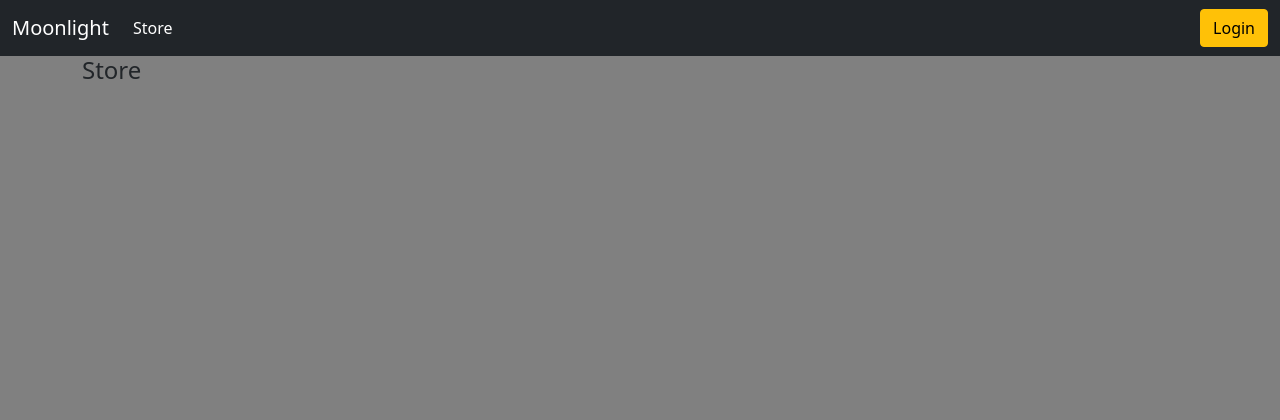
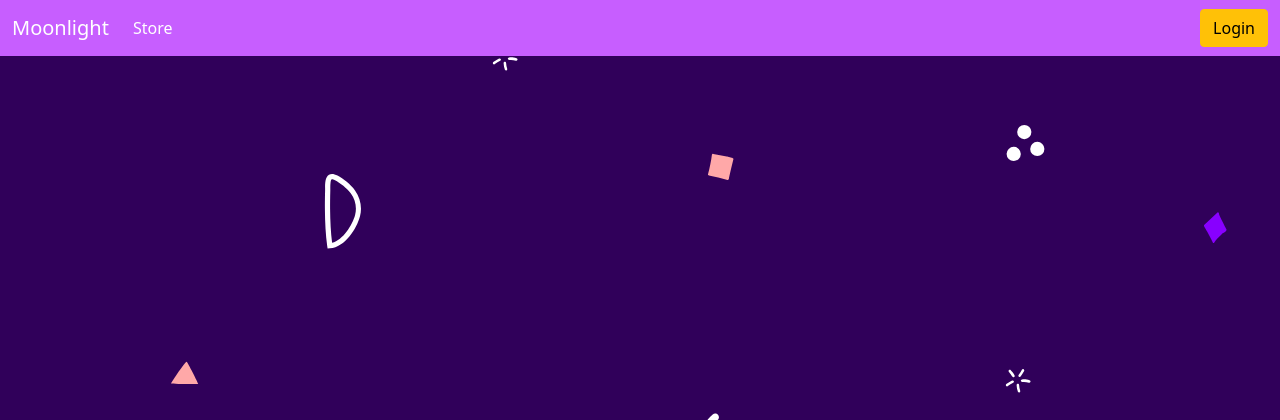
Before and after one commit to caicesardev/ecommerce, a Django app: template ecommerce/store/templates/store/store.html in a window 1280 px wide. Shown: the top 420 px of the page. Run offline with Django 3.2, Linux system fonts and the light colour scheme; the template is opened without the code that fills it, so the values that code supplies are empty.

Commit message:
Making some changes

```diff
--- a/ecommerce/static/css/main.css
+++ b/ecommerce/static/css/main.css
@@ -1,3 +1,9 @@
 body{
-    background-color: grey;
+    background: url("../images/confetti.svg");
+    background-attachment: fixed;
+    background-size: cover;
 }
+
+.navbar{
+    background-color: #C75EFF;
+}
--- a/ecommerce/store/templates/store/main.html
+++ b/ecommerce/store/templates/store/main.html
@@ -10,14 +10,14 @@
     <meta name="viewport" content="width=device-width, initial-scale=1.0">
 
     <link href="https://cdn.jsdelivr.net/npm/bootstrap@5.1.0/dist/css/bootstrap.min.css" rel="stylesheet" integrity="sha384-KyZXEAg3QhqLMpG8r+8fhAXLRk2vvoC2f3B09zVXn8CA5QIVfZOJ3BCsw2P0p/We" crossorigin="anonymous">
-    <link rel="stylesheet" type="text/css" href="{% static 'css/main.css' %}">
+    <link rel="stylesheet" href="{% static 'css/main.css' %}">
 
-    <title>Ecom</title>
+    <title>Moonlight | Tienda</title>
 </head>
 
 <body>
 
-    <nav class="navbar navbar-expand-lg navbar-dark bg-dark">
+    <nav class="navbar navbar-expand-lg navbar-dark" id="navbar">
         <div class="container-fluid">
           <a class="navbar-brand" href="{% url 'store' %}">Moonlight</a>
           <button class="navbar-toggler" type="button" data-bs-toggle="collapse" data-bs-target="#navbarSupportedContent" aria-controls="navbarSupportedContent" aria-expanded="false" aria-label="Toggle navigation">
@@ -30,13 +30,13 @@
               </li>
             </ul>
 
-                <div class="form-inline my-2 my-lg-0">
+            <div class="form-inline my-2 my-lg-0">
 
-                    <a href="#" class="btn btn-warning">Login</a>
-
-                </div>
+              <a href="#" class="btn btn-warning">Login</a>
 
             </div>
+
+          </div>
         </div>
     </nav>
 
--- a/ecommerce/store/templates/store/store.html
+++ b/ecommerce/store/templates/store/store.html
@@ -1,5 +1,5 @@
 {% extends 'store/main.html' %}
 {% load static %}
 {% block content %}
-    <h4>Store</h4>
+
 {% endblock content %}
```
Also changed, not shown: ecommerce/static/images/cart.png (deleted), ecommerce/static/images/confetti.svg (added), ecommerce/static/images/dalmatian.svg (added), ecommerce/static/images/forcefields.svg (added), ecommerce/static/images/left_tornado.svg (added), ecommerce/static/images/liquid.svg (added), ecommerce/static/images/page.svg (added), ecommerce/static/images/petals.svg (added), ecommerce/static/images/spectrum.svg (added), ecommerce/static/images/squares.svg (added), ecommerce/static/images/tornado.svg (added).
